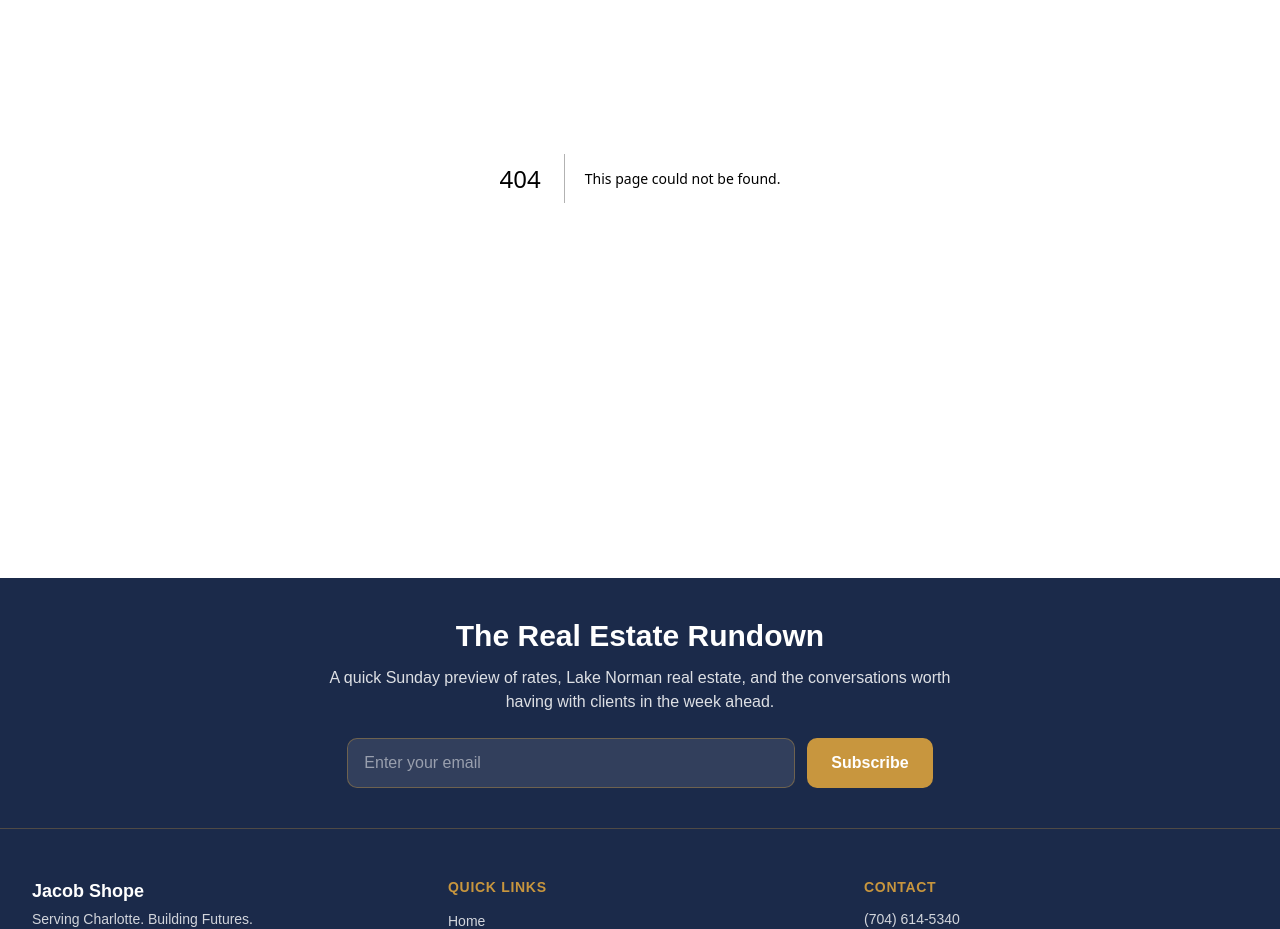
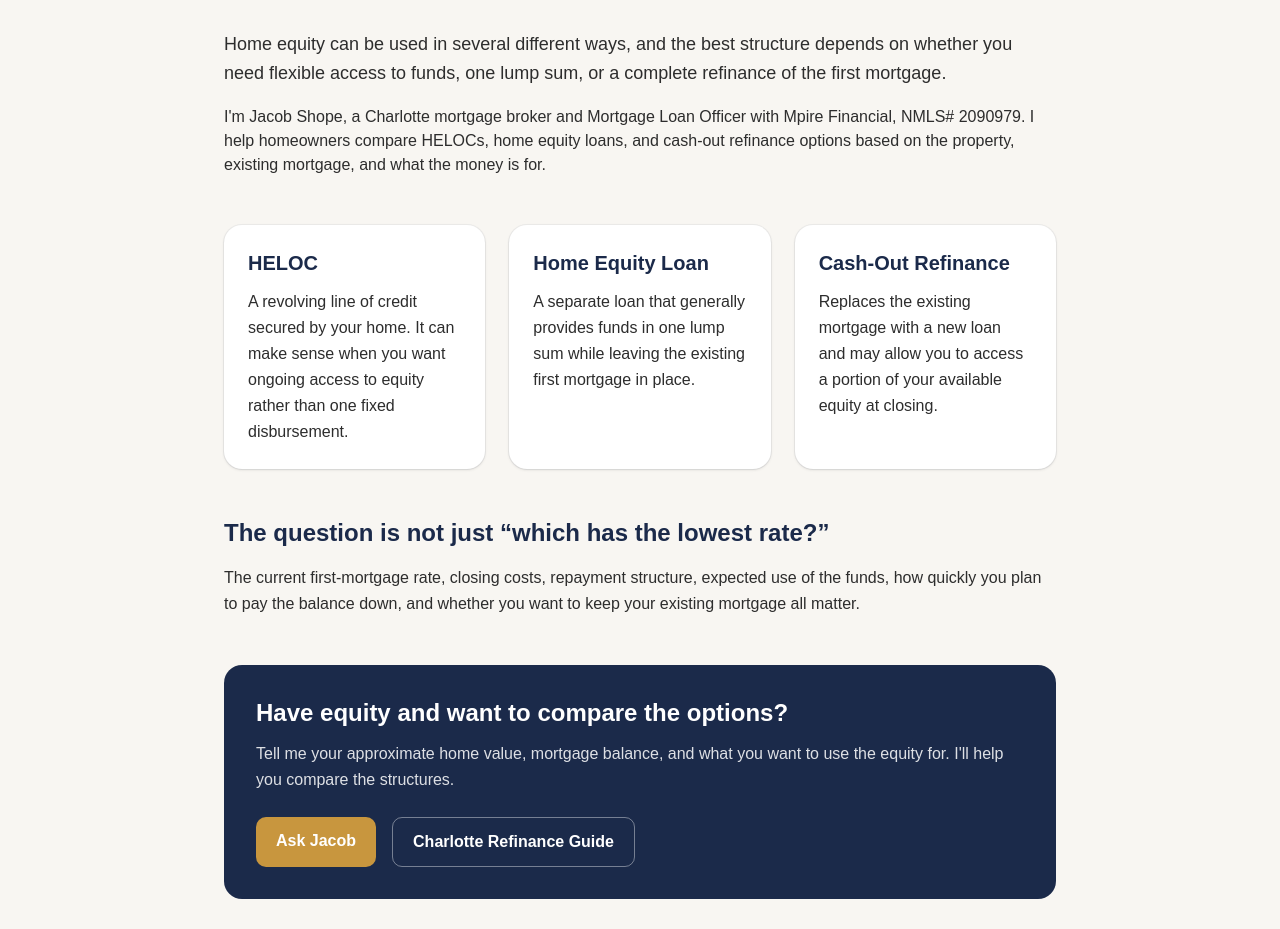
Before and after one commit to JLshope12/jacob-shope-mortgage, a Next.js app: page /home-equity-heloc-charlotte in a window 1280 px wide. Before the commit this address had no page. Shown: the part 286-1215 px from the top of the page. Built offline with nearby package versions, Linux system fonts and the light colour scheme.

Commit message:
Add Charlotte HELOC and home equity authority page

```diff
--- /dev/null
+++ b/app/home-equity-heloc-charlotte/page.tsx
@@ -0,0 +1,60 @@
+import Link from "next/link";
+
+export const metadata = {
+  title: "HELOC & Home Equity Charlotte NC | Jacob Shope",
+  description:
+    "Charlotte HELOC and home equity guidance from Jacob Shope. Compare HELOCs, home equity loans, and cash-out refinancing based on your goals and property equity.",
+  alternates: { canonical: "/home-equity-heloc-charlotte" },
+};
+
+export default function HomeEquityHelocCharlottePage() {
+  return (
+    <div className="bg-offwhite">
+      <section className="mx-auto max-w-4xl px-4 py-16 md:px-6 md:py-24 lg:px-8">
+        <p className="font-semibold text-gold">Mortgage guidance from Jacob Shope</p>
+        <h1 className="mt-3 text-4xl font-bold tracking-tight text-navy md:text-5xl">
+          HELOCs and Home Equity Options in Charlotte
+        </h1>
+        <p className="mt-6 text-lg leading-relaxed text-charcoal">
+          Home equity can be used in several different ways, and the best structure depends on whether you need flexible access to funds, one lump sum, or a complete refinance of the first mortgage.
+        </p>
+        <p className="mt-4 text-charcoal">
+          I&apos;m Jacob Shope, a Charlotte mortgage broker and Mortgage Loan Officer with Mpire Financial, NMLS# 2090979. I help homeowners compare HELOCs, home equity loans, and cash-out refinance options based on the property, existing mortgage, and what the money is for.
+        </p>
+
+        <section className="mt-12 grid gap-6 md:grid-cols-3">
+          <div className="rounded-2xl bg-white p-6 shadow-sm ring-1 ring-navy/5">
+            <h2 className="text-xl font-bold text-navy">HELOC</h2>
+            <p className="mt-3 leading-relaxed text-charcoal">A revolving line of credit secured by your home. It can make sense when you want ongoing access to equity rather than one fixed disbursement.</p>
+          </div>
+          <div className="rounded-2xl bg-white p-6 shadow-sm ring-1 ring-navy/5">
+            <h2 className="text-xl font-bold text-navy">Home Equity Loan</h2>
+            <p className="mt-3 leading-relaxed text-charcoal">A separate loan that generally provides funds in one lump sum while leaving the existing first mortgage in place.</p>
+          </div>
+          <div className="rounded-2xl bg-white p-6 shadow-sm ring-1 ring-navy/5">
+            <h2 className="text-xl font-bold text-navy">Cash-Out Refinance</h2>
+            <p className="mt-3 leading-relaxed text-charcoal">Replaces the existing mortgage with a new loan and may allow you to access a portion of your available equity at closing.</p>
+          </div>
+        </section>
+
+        <section className="mt-12">
+          <h2 className="text-2xl font-bold text-navy">The question is not just “which has the lowest rate?”</h2>
+          <p className="mt-4 leading-relaxed text-charcoal">
+            The current first-mortgage rate, closing costs, repayment structure, expected use of the funds, how quickly you plan to pay the balance down, and whether you want to keep your existing mortgage all matter.
+          </p>
+        </section>
+
+        <section className="mt-12 rounded-2xl bg-navy p-8 text-white">
+          <h2 className="text-2xl font-bold">Have equity and want to compare the options?</h2>
+          <p className="mt-3 leading-relaxed text-white/85">Tell me your approximate home value, mortgage balance, and what you want to use the equity for. I&apos;ll help you compare the structures.</p>
+          <div className="mt-6 flex flex-wrap gap-4">
+            <Link href="/contact" className="rounded-lg bg-gold px-5 py-3 font-semibold text-white hover:bg-gold/90">Ask Jacob</Link>
+            <Link href="/refinance-charlotte" className="rounded-lg border border-white/40 px-5 py-3 font-semibold text-white hover:bg-white hover:text-navy">Charlotte Refinance Guide</Link>
+          </div>
+        </section>
+
+        <p className="mt-8 text-sm text-charcoal/70">Written by Jacob Shope, Mortgage Loan Officer, Mpire Financial, NMLS# 2090979.</p>
+      </section>
+    </div>
+  );
+}
```
